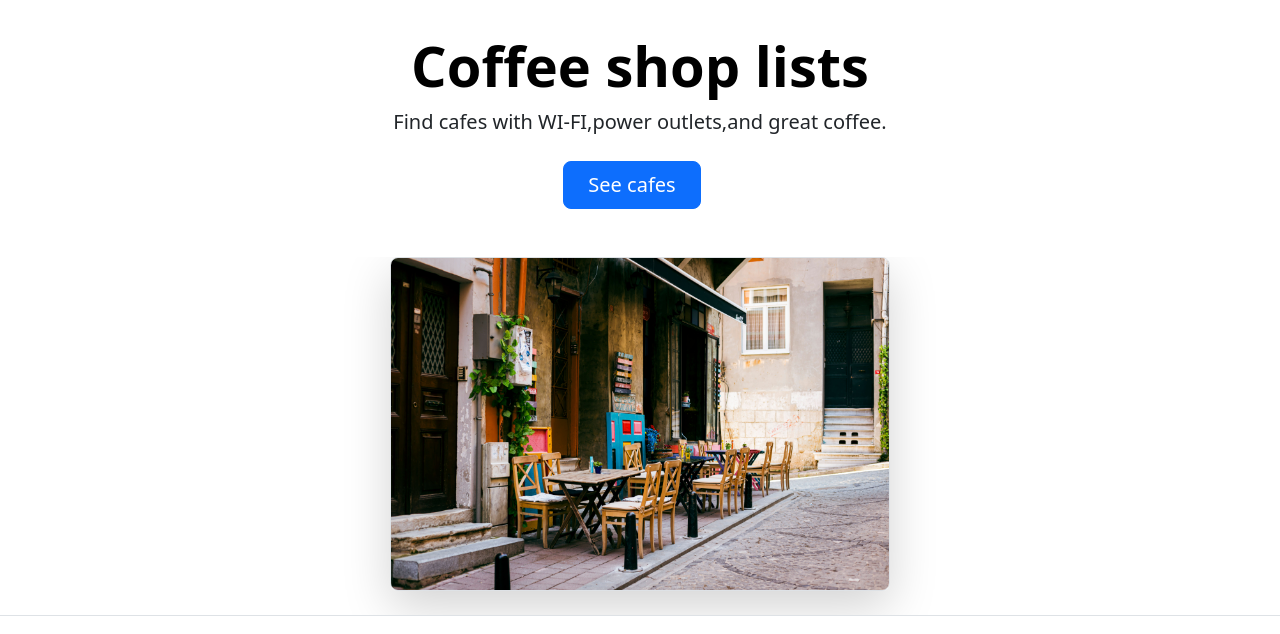
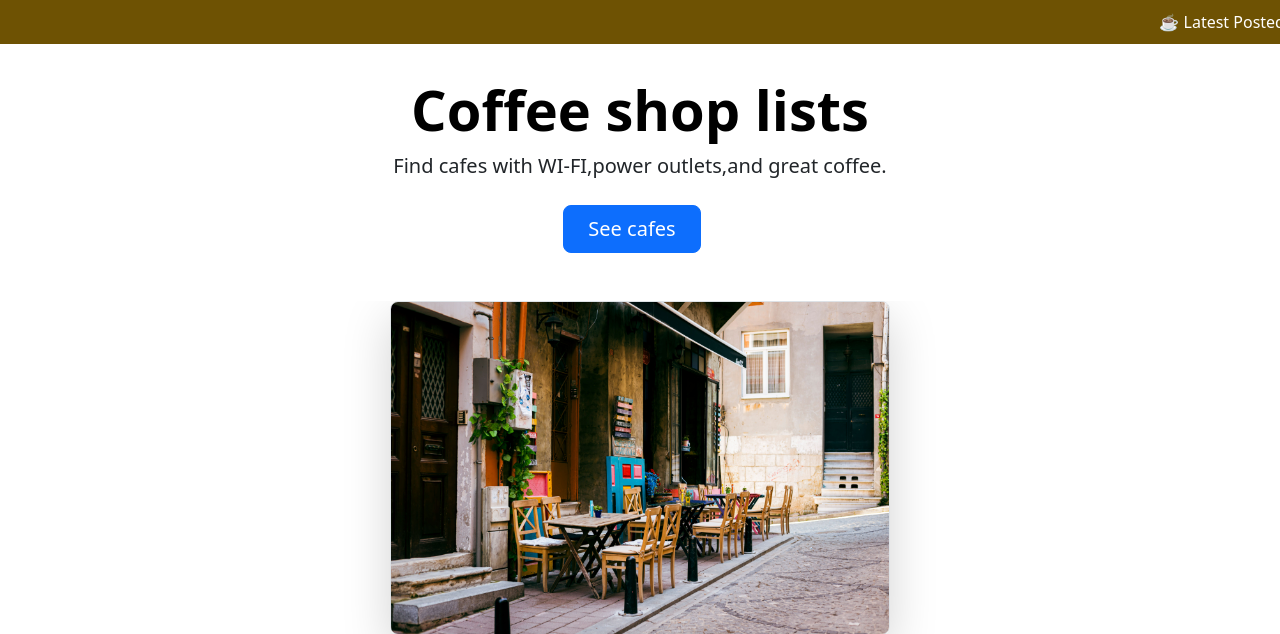
Before and after one commit to shin-sato1/Day88-Coffee-shop-lists-site, a Flask app: page / in a window 1280 px wide. Shown: the part 56-690 px from the top of the page. Run offline with Flask 3, Linux system fonts and the light colour scheme; data that the repository does not hold is empty; some libraries are stand-ins or nearby versions; some web fonts are replaced.

Commit message:
Implement cafe editing and deletion pages, and add a homepage ticker for latest cafes

```diff
--- a/forms.py
+++ b/forms.py
@@ -5,6 +5,7 @@ from wtforms.validators import DataRequired,URL,InputRequired,Email
 class AddForm(FlaskForm):
     cafe_name = StringField('Cafe name',validators=[DataRequired()])
     location = StringField('Cafe Location',validators=[DataRequired()])
+    seats =  StringField('Seat',validators=[DataRequired()])
     coffee_price = StringField('Cafe Price',validators=[DataRequired()])
     map_url = StringField('Cafe Map URL',validators=[DataRequired(),URL()])
     img_url = StringField('Cafe Image URL',validators=[DataRequired(),URL()])
@@ -12,7 +13,6 @@ class AddForm(FlaskForm):
     toilets =  SelectField('Toilet Y/N',validators=[InputRequired()],choices=[('True','Yes'),('False','No')])
     wifis =  SelectField('Wi-fi Y/N',validators=[InputRequired()],choices=[('True','Yes'),('False','No')])
     calls =  SelectField('Call Y/N',validators=[InputRequired()],choices=[('True','Yes'),('False','No')])
-    seats =  SelectField('Seat Y/N',validators=[InputRequired()],choices=[('True','Yes'),('False','No')])
     submit = SubmitField('Submit')
 
 class RegisterForm(FlaskForm):
--- a/main.py
+++ b/main.py
@@ -72,9 +72,13 @@ def inject():
         'current_year': datetime.now().year,
     }
 
+#first page
 @app.route('/')
 def home():
-    return render_template('index.html')
+    cafe_latest_info = db.session.execute(db.select(Cafe.name).order_by(Cafe.id)).scalars().all()
+    # for item in cafe_latest_info[-5:]:
+    #     print(item)
+    return render_template('index.html',latest_post=cafe_latest_info)
 
 
 @app.route('/cafes')
@@ -90,13 +94,13 @@ def add():
         name = form.cafe_name.data
         location = form.location.data
         price = form.coffee_price.data
+        seat = form.seats.data
         map_url = form.map_url.data
         img_url = form.img_url.data
         socket = form.sockets.data == 'True'
         toilet = form.toilets.data == 'True'
         wifi = form.wifis.data == 'True'
         call = form.calls.data == 'True'
-        seat = form.seats.data == 'True'
 
 
         new_cafe = Cafe(
@@ -119,14 +123,60 @@ def add():
     return render_template('add.html',form=form)
 
 #edit機能とdelete機能をつけたい
-@app.route('/delete/<int:cafe_id>')
+@app.route('/delete/<int:cafe_id>',methods=['GET','POST'])
 def delete(cafe_id):
     cafe_to_delete = db.get_or_404(Cafe,cafe_id)
-    db.session.delete(cafe_to_delete)
-    db.session.commit()
-    return redirect(url_for('home'))
+    delete_form = AddForm(
+        cafe_name = cafe_to_delete.name,
+        location = cafe_to_delete.location,
+        coffee_price = cafe_to_delete.coffee_price,
+        map_url = cafe_to_delete.map_url,
+        img_url = cafe_to_delete.img_url,
+        sockets = cafe_to_delete.has_sockets,
+        toilets =  cafe_to_delete.has_toilet,
+        wifis =  cafe_to_delete.has_wifi,
+        calls =  cafe_to_delete.can_take_calls,
+        seats =  cafe_to_delete.seats,
+    )
+    delete_form.submit.label.text = "Delete"
 
+    if delete_form.validate_on_submit():
+        db.session.delete(cafe_to_delete)
+        db.session.commit()
+        return redirect(url_for('cafe'))
+    return render_template('add.html',form=delete_form,is_delete=True)
 
+@app.route('/edit/<int:cafe_id>',methods=['GET','POST'])
+def edit(cafe_id):
+    cafe_info = db.get_or_404(Cafe,cafe_id)
+    cafe_form = AddForm(
+        cafe_name = cafe_info.name,
+        location = cafe_info.location,
+        coffee_price = cafe_info.coffee_price,
+        map_url = cafe_info.map_url,
+        img_url = cafe_info.img_url,
+        sockets = cafe_info.has_sockets,
+        toilets =  cafe_info.has_toilet,
+        wifis =  cafe_info.has_wifi,
+        calls =  cafe_info.can_take_calls,
+        seats =  cafe_info.seats,
+    )
+
+    if cafe_form.validate_on_submit():
+        cafe_info.name = cafe_form.cafe_name.data
+        cafe_info.location = cafe_form.location.data
+        cafe_info.coffee_price = cafe_form.coffee_price.data
+        cafe_info.seats = cafe_form.seats.data
+        cafe_info.map_url = cafe_form.map_url.data
+        cafe_info.img_url = cafe_form.img_url.data
+        cafe_info.has_sockets = cafe_form.sockets.data == 'True'
+        cafe_info.has_toilet = cafe_form.toilets.data == 'True'
+        cafe_info.has_wifi = cafe_form.wifis.data == 'True'
+        cafe_info.can_take_calls = cafe_form.calls.data == 'True'
+
+        db.session.commit()
+        return redirect(url_for('cafe'))
+    return render_template('add.html',form=cafe_form,is_edit=True)
 
 
 #ログイン機能をつけたい。
--- a/static/style.css
+++ b/static/style.css
@@ -26,3 +26,32 @@ img {
 .navbar-collapse {
     padding-left: 20px;
 }
+
+.ticker {
+    background-color: #6e5203;
+    color: white;
+    padding: 10px 0;
+    overflow: hidden;
+}
+
+.overflow-hidden {
+    width: 100%;
+    overflow: hidden;
+}
+
+.scroll-text {
+    padding-left: 100%;
+    white-space: nowrap;
+    display: inline-block;
+    animation: scroll 40s linear infinite;
+}
+
+@keyframes scroll {
+    from {
+        transform: translateX(10%);
+    }
+
+    to {
+        transform: translateX(-100%);
+    }
+}
--- a/templates/cafe.html
+++ b/templates/cafe.html
@@ -36,7 +36,7 @@
                   {% endif %}
                 </ul>
 
-                <a class="btn btn-primary" href="#" role="button">Edit</a>
+                <a class="btn btn-primary" href="{{ url_for('edit',cafe_id = cafe.id) }}" role="button">Edit</a>
                 <a class="btn btn-danger" href="{{ url_for('delete',cafe_id = cafe.id) }}" role="button">Delete</a>
               </p>
             </div>
--- a/templates/index.html
+++ b/templates/index.html
@@ -2,6 +2,17 @@
 {% block title %} home {% endblock %}
 
 {%block content%}
+
+    <!-- ☕ Welcome to Day88 Cafe! Enjoy our fresh coffee. -->
+<div class="ticker">
+  <div class="scroll-text">
+    ☕ Latest Posted Cafe ☕ :&nbsp;
+    {% for cafe in latest_post[-5:] %}
+    {{ cafe }}
+    &emsp;
+    {% endfor %}
+  </div>
+</div>
 
 <div class="px-4 pt-2 my-4 text-center border-bottom">
   <h1 class="display-4 fw-bold text-body-emphasis">Coffee shop lists</h1>
```
Also changed, not shown: templates/add.html (+48 -1 lines).
